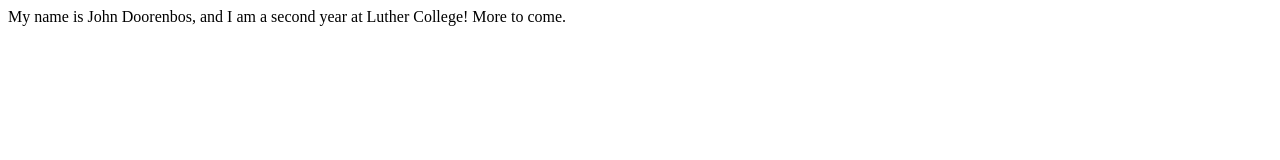
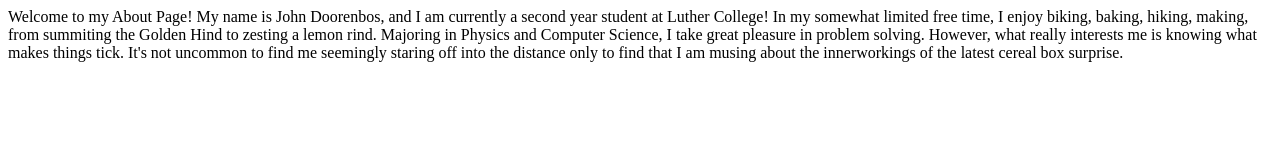
Before and after one commit to JohnDoorenbos/JohnDoorenbos.github.io, a plain HTML site: page about.html in a window 1280 px wide. Drawn offline with Linux system fonts and the light colour scheme.

Commit message:
Added more content

```diff
--- a/about.html
+++ b/about.html
@@ -3,8 +3,9 @@
 <head>
           <meta name="author" content="John Doorenbos">
 	  <meta description="About Me!">
-	  <title>Everything You Ever Wanted to know about John!</title>
+	  <title>About John!</title>
 
 <body>
-  <p1> My name is John Doorenbos, and I am a second year at Luther College! More to come.</p1>
+  <p1> Welcome to my About Page! My name is John Doorenbos, and I am currently a second year student at Luther College! In my somewhat limited free time, I enjoy biking, baking, hiking, making, from summiting the Golden Hind to zesting a lemon rind. Majoring in Physics and Computer Science, I take great pleasure in problem solving. However, what really interests me is knowing what makes things tick. It's not uncommon to find me seemingly staring off into the distance only to find that I am musing about the innerworkings of the latest cereal box surprise. </p1>
+
 </body>
```
